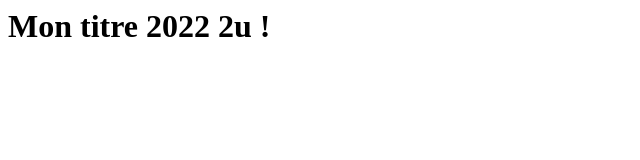
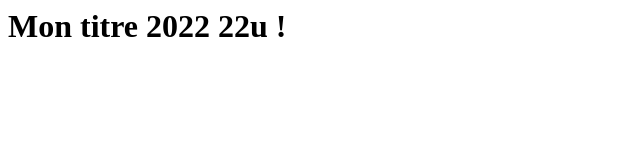
Before and after one commit to jkibari2/test, a plain HTML site: page index.html in a window 1280 px wide. Shown: the full height of the page, 0-640 px from the left. Drawn offline with Linux system fonts and the light colour scheme.

Commit message:
modif index

```diff
--- a/index.html
+++ b/index.html
@@ -1,5 +1,5 @@
 <html>
 <body>
-<h1>Mon titre 2022 2u !</h1>
+<h1>Mon titre 2022 22u !</h1>
 </body>
 </html>
```
